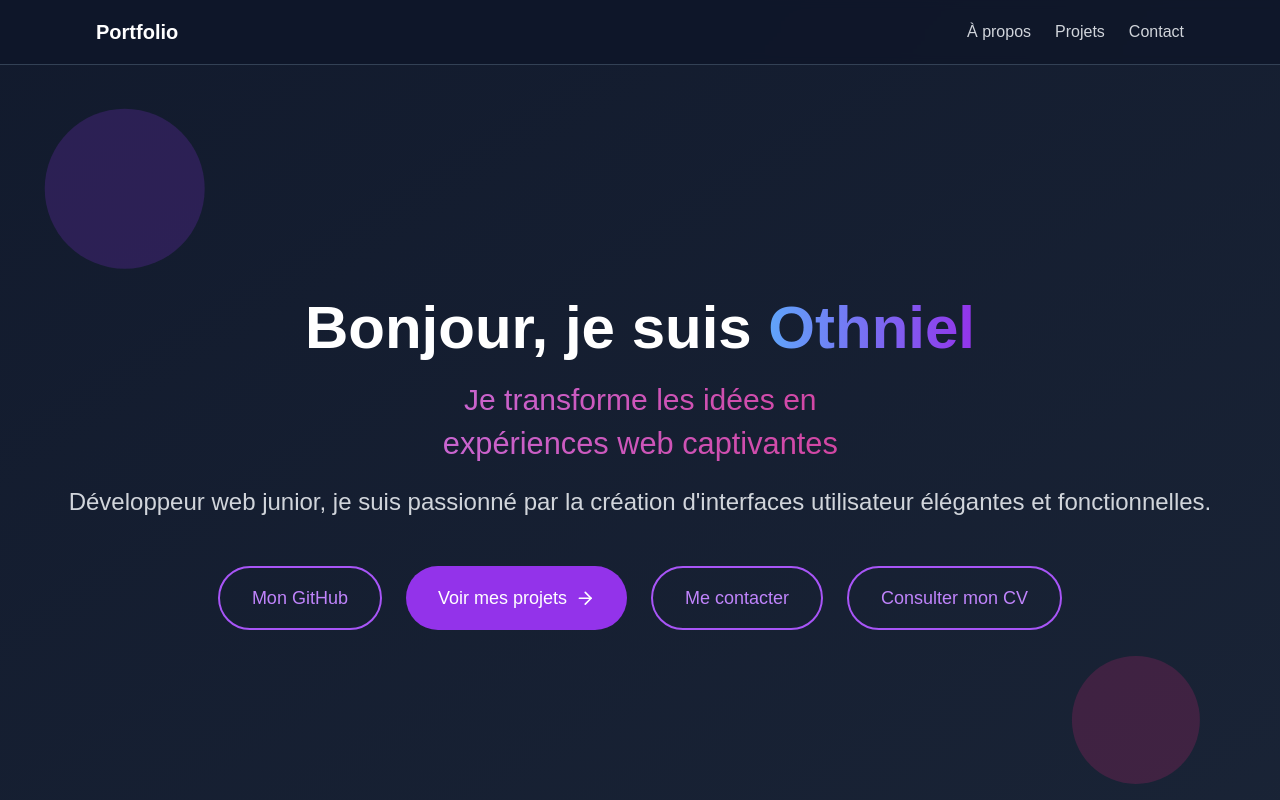
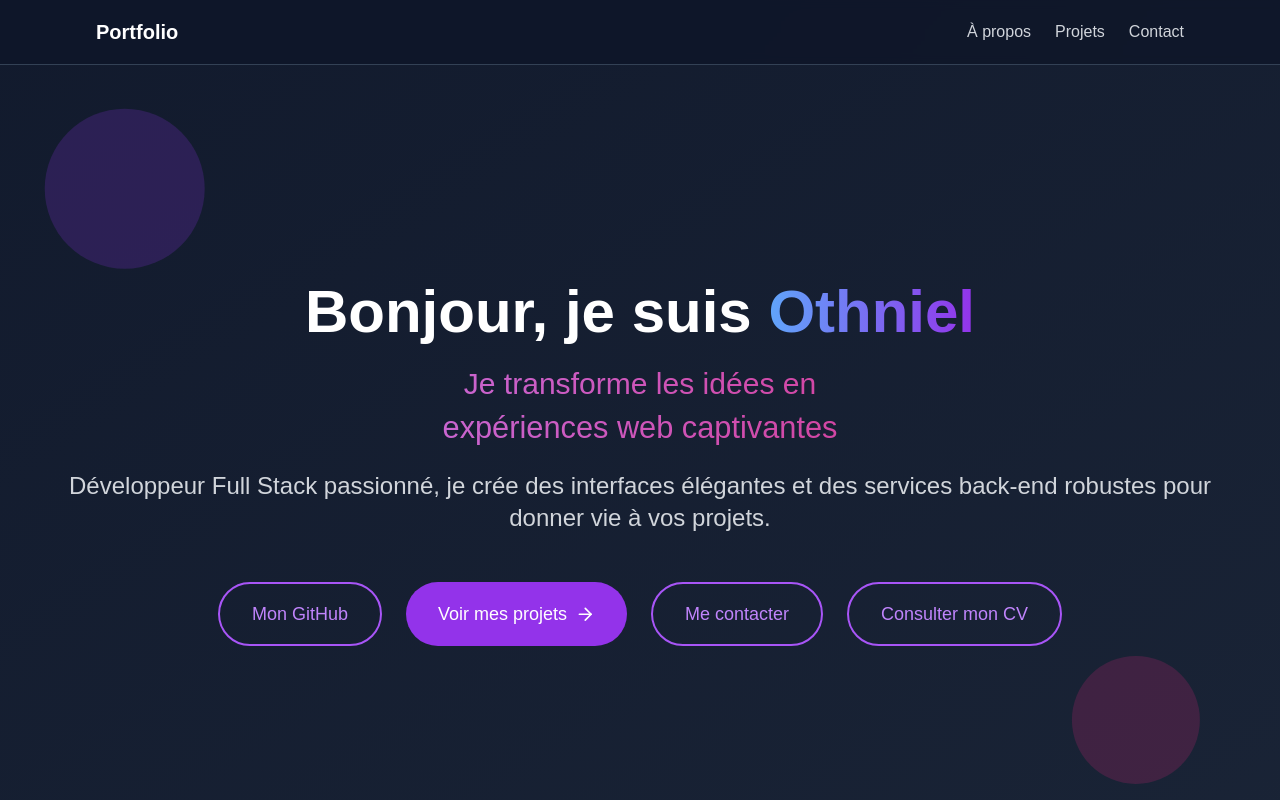
Before and after one commit to Othniel1704/portfolio-project-, a React (Vite) app: page / in a window 1280 px wide. Shown: the top 800 px of the page. Built offline with nearby package versions, Linux system fonts and the light colour scheme.

Commit message:
ptit modif

```diff
--- a/src/components/Hero.tsx
+++ b/src/components/Hero.tsx
@@ -91,8 +91,7 @@ const Hero = () => (
           className="mt-6 text-xl sm:text-2xl text-gray-300 mb-12"
           variants={itemFadeUp}
         >
-          Développeur web junior, je suis passionné par la création d'interfaces
-          utilisateur élégantes et fonctionnelles.
+          Développeur Full Stack passionné, je crée des interfaces élégantes et des services back-end robustes pour donner vie à vos projets.
         </motion.p>
 
         <motion.div
--- a/src/components/Projects.tsx
+++ b/src/components/Projects.tsx
@@ -25,7 +25,7 @@ const projects = [
       "Voici mon portfolio personnel, le site sur lequel vous vous trouvez en ce moment. Il présente mes compétences et mes projets, et sert de vitrine à mon expertise en développement web. La conception et le développement du site ont été entièrement réalisés par mes soins.",
     image: "public/images/portfolio.png",
     github: 'https://github.com/Othniel1704/portfolio-project-',
-    tags: ["React.js", "Tailwind"],
+    tags: ["React.js", "Tailwind","css"],
   },
   {
     title: "Site d'annonces en ligne",
@@ -51,7 +51,7 @@ const ProjectCard = ({ project }: { project: Project }) => {
       <img
         src={project.image}
         alt={project.title}
-        className="w-full h-48 object-cover"
+        className="w-full h-49 object-cover"
       />
       <div className="p-6">
         <h3 className="text-xl font-semibold text-white mb-2">{project.title}</h3>
```
Also changed, not shown: public/images/chat.png.
